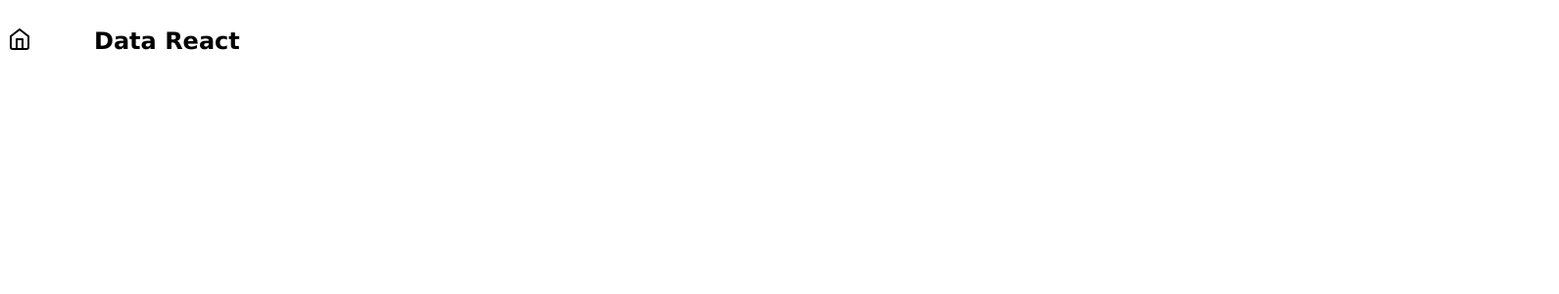
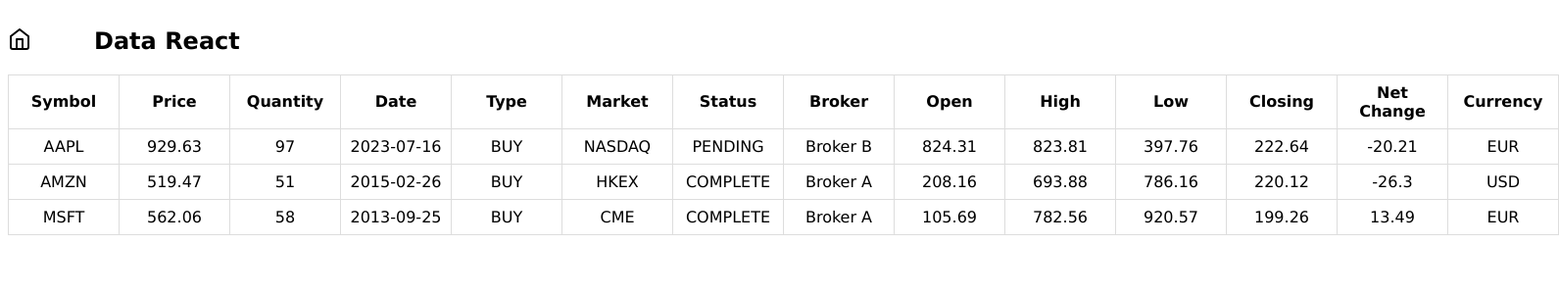
Before and after one commit to NourSb2024/trading-info, a Next.js app: page /data-react-container in a window 1280 px wide. Shown: the top 300 px of the page at 98% size, 1591 px wide, since content can reach past the window. Built offline with nearby package versions, Linux system fonts and the light colour scheme.

Commit message:
feat(trading-info): display some data using jsx

```diff
--- /dev/null
+++ b/src/interfaces/trading-data.ts
@@ -0,0 +1,17 @@
+export interface TradingData {
+  id: number;
+  symbol: string;
+  price: number;
+  quantity: number;
+  date: string;
+  transaction_type: string;
+  market: string;
+  status: string;
+  broker: string;
+  open_price: number;
+  high_price: number;
+  low_price: number;
+  closing_price: number;
+  net_change: number;
+  currency: string;
+}
--- /dev/null
+++ b/src/pages/data-react-container.scss
@@ -0,0 +1,12 @@
+table {
+  font-family: Verdana, Geneva, Tahoma, sans-serif;
+  border-collapse: collapse;
+
+  th,
+  td {
+    border: 1px solid #ddd;
+    padding: 0.5rem;
+    min-width: 6rem;
+    text-align: center;
+  }
+}
--- a/src/pages/data-react-container.tsx
+++ b/src/pages/data-react-container.tsx
@@ -1,9 +1,107 @@
+import { useState } from "react";
 import Header from "./header";
+import { TradingData } from "../interfaces/trading-data";
+import "./data-react-container.scss";
 
 export default function DataReactContainer() {
+  const tradingDataInitValue: Array<TradingData> = [
+    {
+      id: 1,
+      symbol: "AAPL",
+      price: 929.63,
+      quantity: 97,
+      date: "2023-07-16",
+      transaction_type: "BUY",
+      market: "NASDAQ",
+      status: "PENDING",
+      broker: "Broker B",
+      open_price: 824.31,
+      high_price: 823.81,
+      low_price: 397.76,
+      closing_price: 222.64,
+      net_change: -20.21,
+      currency: "EUR",
+    },
+    {
+      id: 2,
+      symbol: "AMZN",
+      price: 519.47,
+      quantity: 51,
+      date: "2015-02-26",
+      transaction_type: "BUY",
+      market: "HKEX",
+      status: "COMPLETE",
+      broker: "Broker A",
+      open_price: 208.16,
+      high_price: 693.88,
+      low_price: 786.16,
+      closing_price: 220.12,
+      net_change: -26.3,
+      currency: "USD",
+    },
+    {
+      id: 3,
+      symbol: "MSFT",
+      price: 562.06,
+      quantity: 58,
+      date: "2013-09-25",
+      transaction_type: "BUY",
+      market: "CME",
+      status: "COMPLETE",
+      broker: "Broker A",
+      open_price: 105.69,
+      high_price: 782.56,
+      low_price: 920.57,
+      closing_price: 199.26,
+      net_change: 13.49,
+      currency: "EUR",
+    },
+  ];
+
+  const [tradingData, setTradingData] = useState(tradingDataInitValue);
   return (
     <div>
       <Header headerTitle="Data React" />
+      <table>
+        <thead>
+          <tr>
+            <th>Symbol</th>
+            <th>Price</th>
+            <th>Quantity</th>
+            <th>Date</th>
+            <th>Type</th>
+            <th>Market</th>
+            <th>Status</th>
+            <th>Broker</th>
+            <th>Open</th>
+            <th>High</th>
+            <th>Low</th>
+            <th>Closing</th>
+            <th>Net Change</th>
+            <th>Currency</th>
+          </tr>
+        </thead>
+        <tbody>
+          {tradingData.map((tradingInfo) => (
+            <tr key={tradingInfo.id}>
+              <td>{tradingInfo.symbol}</td>
+              <td>{tradingInfo.price}</td>
+              <td>{tradingInfo.quantity}</td>
+              <td>{tradingInfo.date}</td>
+              <td>{tradingInfo.transaction_type}</td>
+              <td>{tradingInfo.market}</td>
+              <td>{tradingInfo.status}</td>
+              <td>{tradingInfo.broker}</td>
+              <td>{tradingInfo.open_price}</td>
+              <td>{tradingInfo.high_price}</td>
+              <td>{tradingInfo.low_price}</td>
+              <td>{tradingInfo.closing_price}</td>
+              <td>{tradingInfo.net_change}</td>
+              <td>{tradingInfo.currency}</td>
+            </tr>
+          ))}
+        </tbody>
+      </table>
     </div>
   );
 }
```
